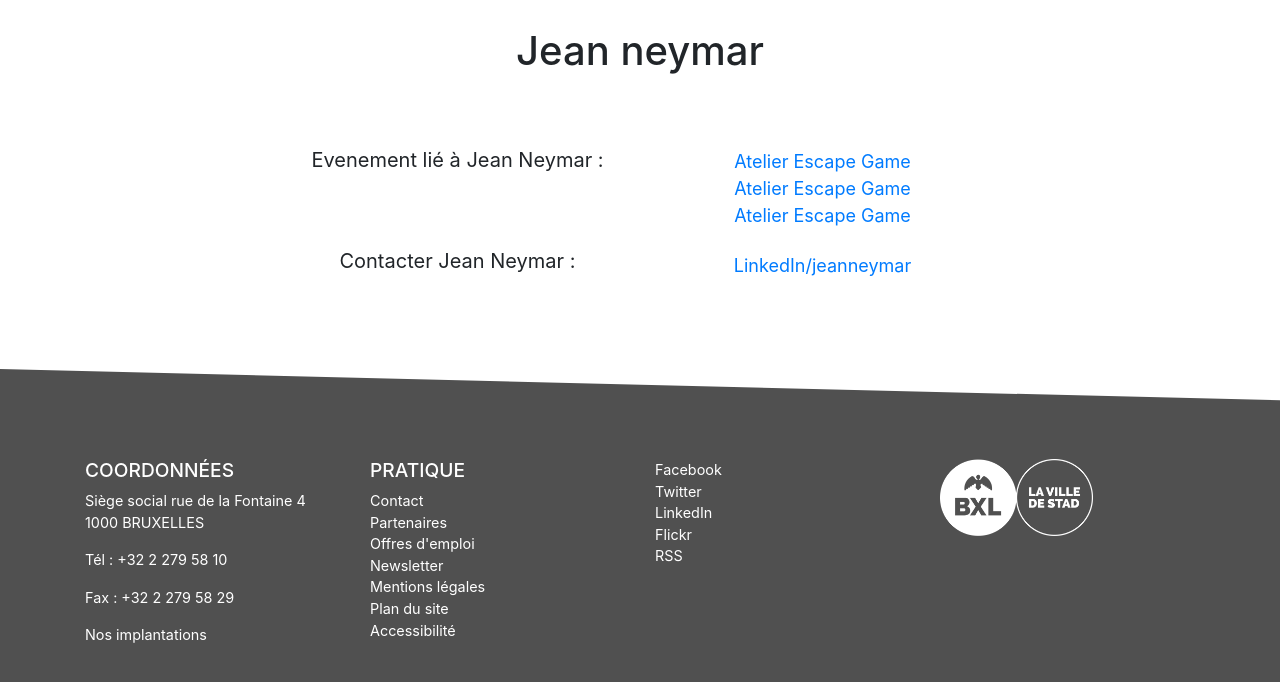
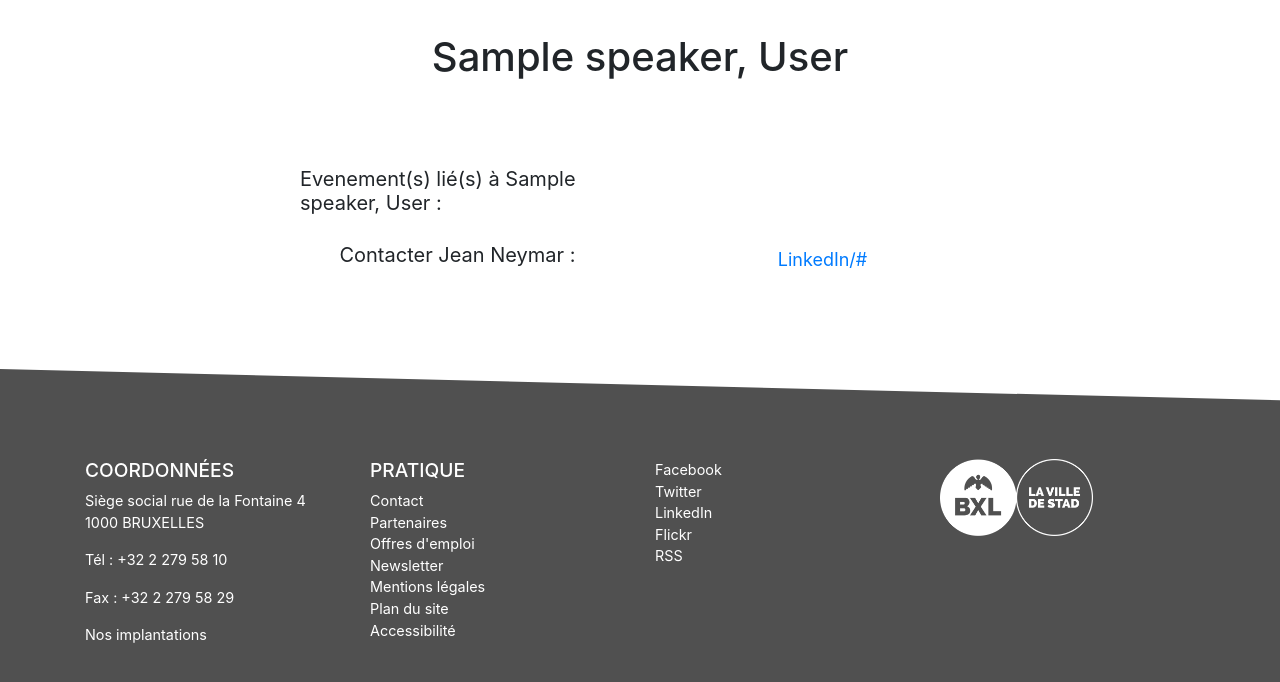
Before and after one commit to manumanmanman/JPOF, a PHP site: page /groupe-A/detail-speaker.php?id=1 in a window 1280 px wide. Shown: the part 337-1019 px from the top of the page. Run offline with PHP 8.4, Linux system fonts and the light colour scheme; tables that the repository leaves empty or names only in its code hold one stand-in row (values such as "Sample post").

Commit message:
Fin dynamisation

```diff
--- a/groupe-A/conferencier.php
+++ b/groupe-A/conferencier.php
@@ -23,7 +23,7 @@
                             </div><!--  left fin -->
 
                             <div class='col-6 conf-right'>
-                                <a href='detail-speaker.php'><h1>".$row["speaker_name"].", ".$row["speaker_surname"]."</h1></a>
+                                <a href='detail-speaker.php?id=".$row["speaker_id"]."'><h1>".$row["speaker_name"].", ".$row["speaker_surname"]."</h1></a>
                                 <a href='linkedin/prof=Jeanboffrot'><img target='_blank' src='img/linkedin.png' alt='profil linkedin de ".$row["speaker_name"].", ".$row["speaker_surname"]."'></a><br>
 
                             </div><!--  right fin -->
--- a/groupe-A/detail-speaker.php
+++ b/groupe-A/detail-speaker.php
@@ -1,4 +1,4 @@
-<?php require "header.php" ?>
+<?php require "header.php";require "admin/includes/conn.inc.php"; $id = $_GET["id"] ?>
 
 <div id="screensize"></div>
 <br>
@@ -7,25 +7,31 @@
 <div class="container-fluid container-detail-speaker">
     <div class="event">
         <div class="row">
-            <div class="rounded-circle">
+        <?php
+        $sql = "SELECT * FROM speakers WHERE speaker_id = $id";
+        $result = $conn->query($sql)->fetch();
+        $linked = $result["speaker_linkedin"];
+            echo "<div class='rounded-circle'>
 
-            <img src="img/escape-room-escape-game-orleans.jpg" alt="escape-room">
+            <img src='".$result["speaker_pfp"]."' alt=''>
             </div>
-            <div class="col-12 info-speaker">
-                <h1>Jean neymar</h1>
-                        <div class="events-speaker">
-                            <div class="row events-liés">
-                                    <div class="col-12 col-md-6"><h4>Evenement lié à Jean Neymar : </div>
-                                    <div class="liens col-12 col-md-6">
-                                    <a href="#">Atelier Escape Game</a></h4>
-                                    <a href="#">Atelier Escape Game</a></h4>
-                                    <a href="#">Atelier Escape Game</a></h4>
 
-                                    </div>
+            <div class='col-12 info-speaker'>
+                <h1>".$result["speaker_name"].", ".$result["speaker_surname"]."</h1>
+                        <div class='events-speaker'>
+                            <div class='row events-liés'>
+                                    <div class='col-12 col-md-6'><h4>Evenement(s) lié(s) à ".$result["speaker_name"].", ".$result["speaker_surname"]." : </div>
+                                    <div class='liens col-12 col-md-6'>";
+                                    $sql = "SELECT * FROM activities WHERE activity_speaker = $id";
+                                    $result = $conn->query($sql);
+                                    foreach($result as $row){
+                                        echo "<a href='#'>".$row["activity_name"]."</a></h4>";
+                                    }
+                                    echo "</div>
                             </div>
-                                <div class="row events-liés">
-                                    <div class="col-12 col-md-6"><h4>Contacter Jean Neymar : </h4></div>
-                                    <div class="liens col-12 col-md-6"><a href="#">LinkedIn/jeanneymar</a></div>
+                                <div class='row events-liés'>
+                                    <div class='col-12 col-md-6'><h4>Contacter Jean Neymar : </h4></div>
+                                    <div class='liens col-12 col-md-6'><a target='_blank' href='https://LinkedIn.com/".$linked."'>LinkedIn/".$linked."</a></div>
                                 </div>
                         </div>
 
@@ -33,7 +39,8 @@
 
 
             </div>
-        </div>
+        </div>";
+        ?>
     </div>
 </div>
 
```
